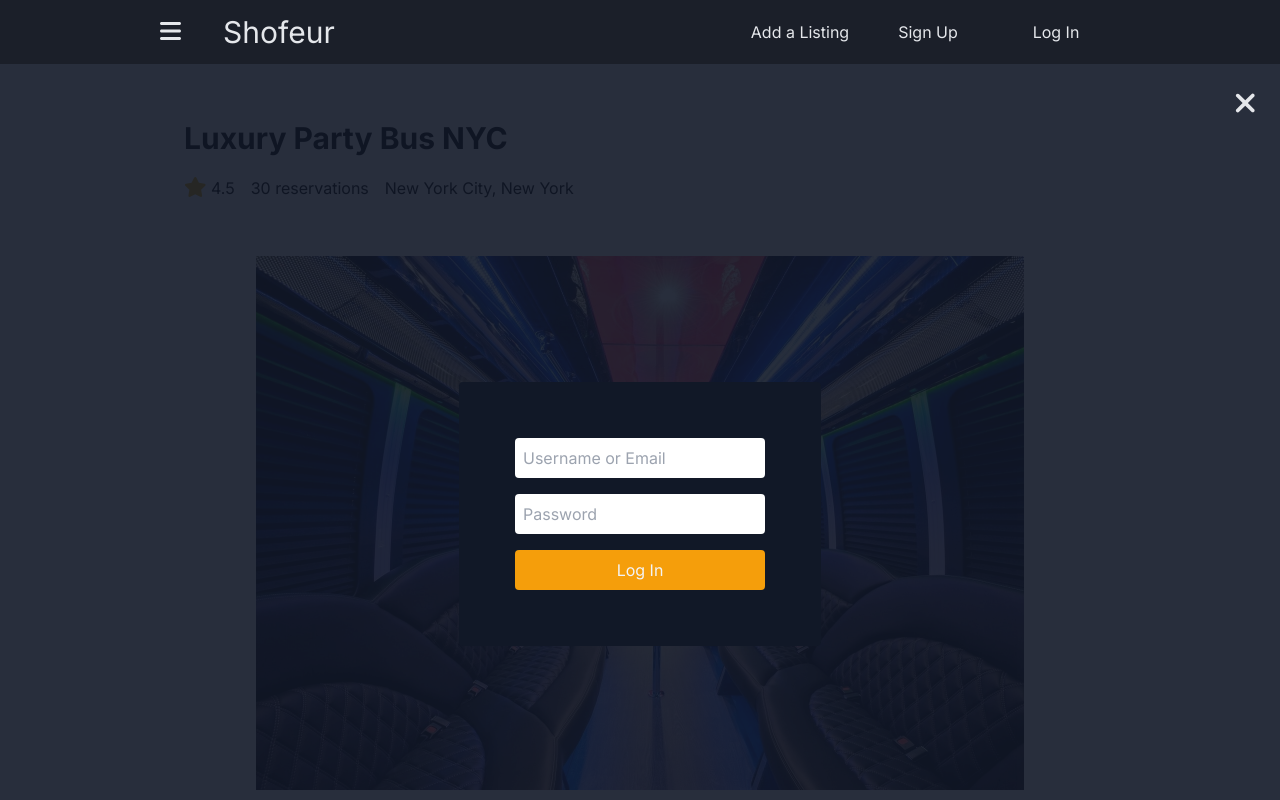
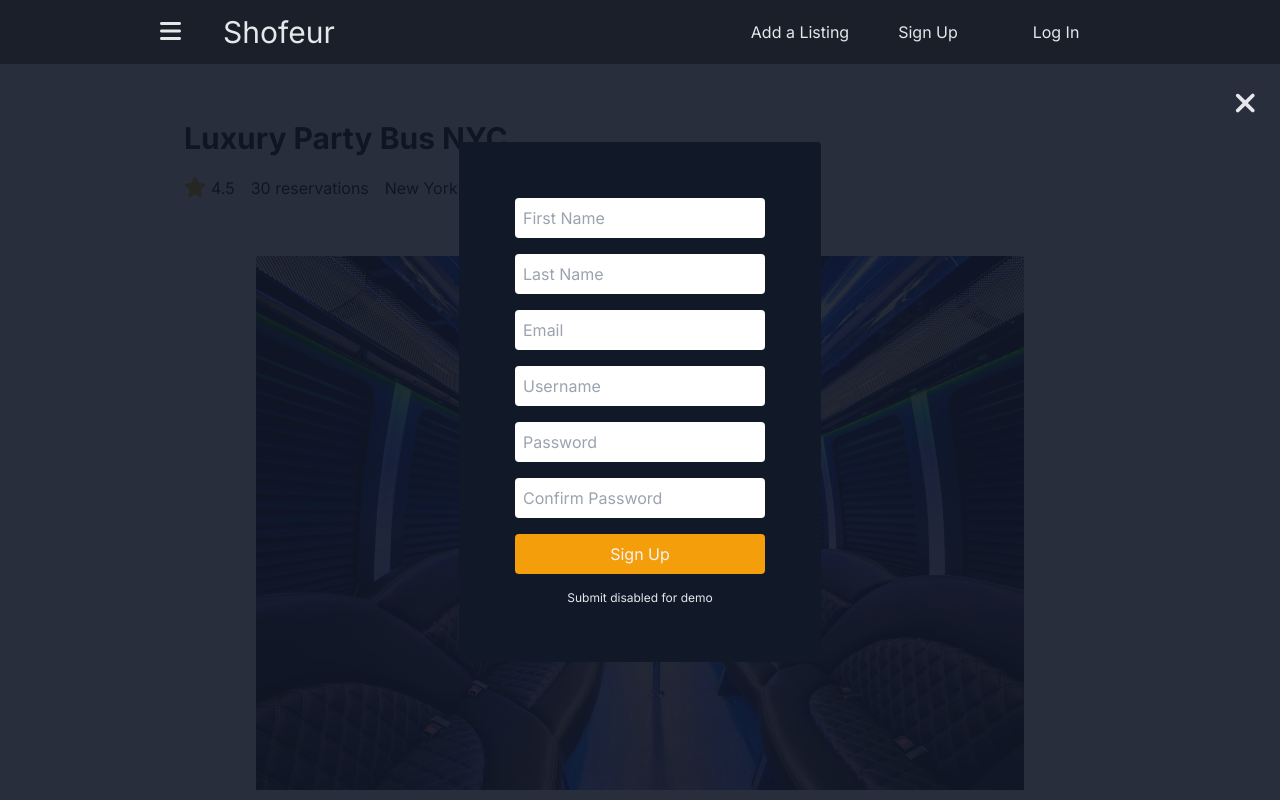
Before and after one commit to RMPasta/Shofeur, a Next.js app: page / in a window 1280 px wide. Both pictures are taken after a click on the element "Sign Up". Shown: the top 800 px of the page. Built offline with nearby package versions, Linux system fonts and the light colour scheme.

Commit message:
add sign up form modal

```diff
--- a/src/app/page.tsx
+++ b/src/app/page.tsx
@@ -2,6 +2,7 @@ import Location from "@/components/Location/Location"
 import Navigation from "@/components/NavBar/Navigation"
 import Footer from "@/components/Footer/Footer"
 import Login from "@/components/Login/Login"
+import SignUp from "@/components/SignUp/SignUp"
 
 export default function Home(): JSX.Element {
   return (
@@ -10,6 +11,7 @@ export default function Home(): JSX.Element {
       <Location />
       <Footer />
       <Login />
+      <SignUp />
     </main>
   )
 }
--- a/src/components/Login/Login.tsx
+++ b/src/components/Login/Login.tsx
@@ -11,7 +11,7 @@ export default function Login(): JSX.Element {
 
     return (
     <div className={loginClassName}>
-        <div className='relative t-0 flex justify-end w-full self-end' onClick={() => setShowLogin(!showLogin)}>
+        <div className='relative t-0 flex justify-end w-full self-end cursor-pointer' onClick={() => setShowLogin(!showLogin)}>
             <FontAwesomeIcon
                 icon={faXmark}
                 className="text-gray-200 text-3xl p-6"
@@ -20,7 +20,7 @@ export default function Login(): JSX.Element {
         <form className='flex flex-col gap-4 mt-60 bg-gray-900 p-14 rounded'>
             <input type="text" placeholder="Username or Email" className="p-2 rounded" required />
             <input type="text" placeholder="Password" className="p-2 rounded" required />
-            <button className="ransition-colors duration-700 rounded p-2 bg-amber-500 text-gray-100 hover:bg-amber-600">Log In</button>
+            <button className="transition-colors duration-700 rounded p-2 bg-amber-500 text-gray-100 hover:bg-amber-600">Log In</button>
         </form>
     </div>
     );
--- a/src/components/NavBar/Navigation.tsx
+++ b/src/components/NavBar/Navigation.tsx
@@ -14,8 +14,14 @@ export default function Navigation(): JSX.Element {
         </div>
         <div className="hidden md:flex h-full w-2/5">
           <div className="transition-colors duration-700 hover:bg-slate-700 w-2/3 h-full flex items-center justify-center hover:cursor-pointer">Add a Listing</div>
-          <div className="transition-colors duration-700 hover:bg-slate-700 w-2/3 h-full flex items-center justify-center hover:cursor-pointer" onClick={() => setShowLogin(!showLogin)}>Sign Up</div>
-          <div className="transition-colors duration-700 hover:bg-slate-700 w-2/3 h-full flex items-center justify-center hover:cursor-pointer" onClick={() => setShowLogin(!showLogin)}>Log In</div>
+          <div className="transition-colors duration-700 hover:bg-slate-700 w-2/3 h-full flex items-center justify-center hover:cursor-pointer" onClick={() => {
+            setShowSignUp(!showSignUp)
+            setShowLogin(false)
+          }}>Sign Up</div>
+          <div className="transition-colors duration-700 hover:bg-slate-700 w-2/3 h-full flex items-center justify-center hover:cursor-pointer" onClick={() => {
+            setShowLogin(!showLogin)
+            setShowSignUp(false)
+          }}>Log In</div>
         </div>
       </div>
     );
--- a/src/components/NavBar/SlideOutMenu.tsx
+++ b/src/components/NavBar/SlideOutMenu.tsx
@@ -2,19 +2,20 @@
 
 import { useState } from 'react';
 import { FontAwesomeIcon } from "@fortawesome/react-fontawesome";
-import {
-  faXmark,
-  faBars
-} from "@fortawesome/free-solid-svg-icons";
+import { faXmark, faBars } from "@fortawesome/free-solid-svg-icons";
+import { useThemeContext } from '../../app/context/theme';
 
 export default function SlideOutMenu(): JSX.Element {
   const [showMenu, setShowMenu] = useState(false);
   const [showX, setShowX] = useState(false);
+  const { showLogin, setShowLogin}:any = useThemeContext();
+  const { showSignUp, setShowSignUp}:any = useThemeContext();
 
   const menuToggle = () => {
       setShowX(!showX)
       setShowMenu(!showMenu);
   };
+
 
   const ulClassName = "w-3/5 md:w-1/5 h-screen flex flex-col justify-between bg-gray-100 text-gray-800 transition-left duration-700" + (!showMenu ? " w-1/6 absolute -left-full top-16" : " w-2/5 md:w-1/3 lg:w-1/5 absolute left-0 top-16");
 
@@ -37,8 +38,14 @@ export default function SlideOutMenu(): JSX.Element {
         <ul className='w-full'>
             <p className='flex justify-center font-bold text-xl py-4'>Hello, USER!</p>
             <li className='flex justify-center hover:bg-gray-200 w-full p-4 hover:cursor-pointer'>Add a listing</li>
-            <li className='flex justify-center hover:bg-gray-200 w-full p-4 hover:cursor-pointer'>Sign Up</li>
-            <li className='flex justify-center hover:bg-gray-200 w-full p-4 hover:cursor-pointer'>Log In</li>
+            <li className='flex justify-center hover:bg-gray-200 w-full p-4 hover:cursor-pointer' onClick={() => {
+            setShowSignUp(!showSignUp)
+            setShowLogin(false)
+          }}>Sign Up</li>
+            <li className='flex justify-center hover:bg-gray-200 w-full p-4 hover:cursor-pointer' onClick={() => {
+            setShowLogin(!showLogin)
+            setShowSignUp(false)
+          }}>Log In</li>
             <li className='flex justify-center hover:bg-gray-200 w-full p-4 hover:cursor-pointer'>Add a listing</li>
         </ul>
         <ul className='w-full mb-20'>
--- /dev/null
+++ b/src/components/SignUp/SignUp.tsx
@@ -0,0 +1,32 @@
+'use client'
+
+import { useThemeContext } from '../../app/context/theme';
+import { FontAwesomeIcon } from "@fortawesome/react-fontawesome";
+import { faXmark } from "@fortawesome/free-solid-svg-icons";
+
+export default function SignUp(): JSX.Element {
+    const { showSignUp, setShowSignUp}:any = useThemeContext();
+
+    const signUpClassName = (!showSignUp ? "hidden" : "absolute mt-16 flex flex-col items-center h-full w-full bg-gray-900 bg-opacity-90");
+
+    return (
+    <div className={signUpClassName}>
+        <div className='relative t-0 flex justify-end w-full self-end cursor-pointer' onClick={() => setShowSignUp(!showSignUp)}>
+            <FontAwesomeIcon
+                icon={faXmark}
+                className="text-gray-200 text-3xl p-6"
+            />
+        </div>
+        <form className='flex flex-col gap-4 mt-50 bg-gray-900 p-14 rounded'>
+            <input type="text" placeholder="First Name" className="p-2 rounded" required />
+            <input type="text" placeholder="Last Name" className="p-2 rounded" required />
+            <input type="text" placeholder="Email" className="p-2 rounded" required />
+            <input type="text" placeholder="Username" className="p-2 rounded" required />
+            <input type="text" placeholder="Password" className="p-2 rounded" required />
+            <input type="text" placeholder="Confirm Password" className="p-2 rounded" required />
+            <button className="transition-colors duration-700 rounded p-2 bg-amber-500 text-gray-100 hover:bg-amber-600">Sign Up</button>
+            <p className='text-gray-200 text-xs self-center'>Submit disabled for demo</p>
+        </form>
+    </div>
+    );
+  }
```
